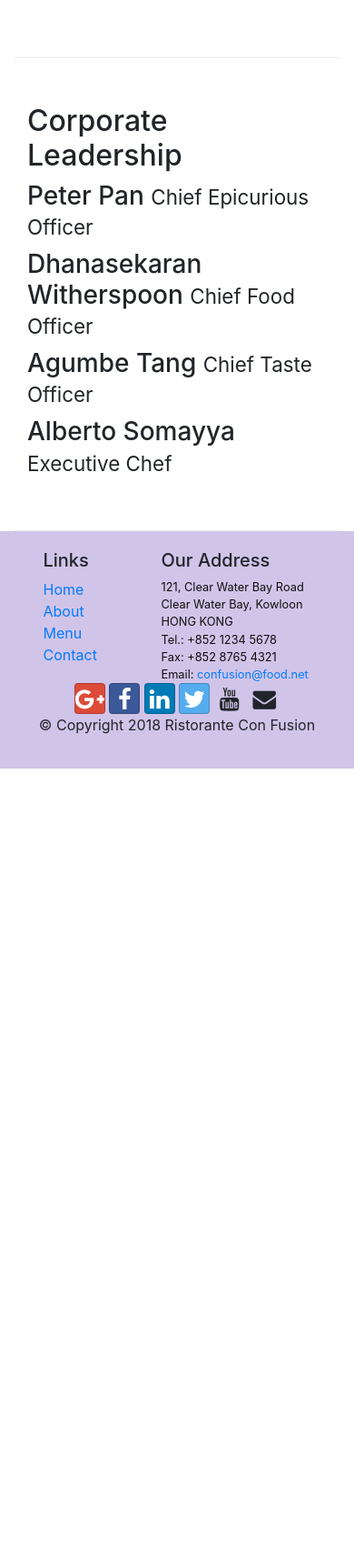
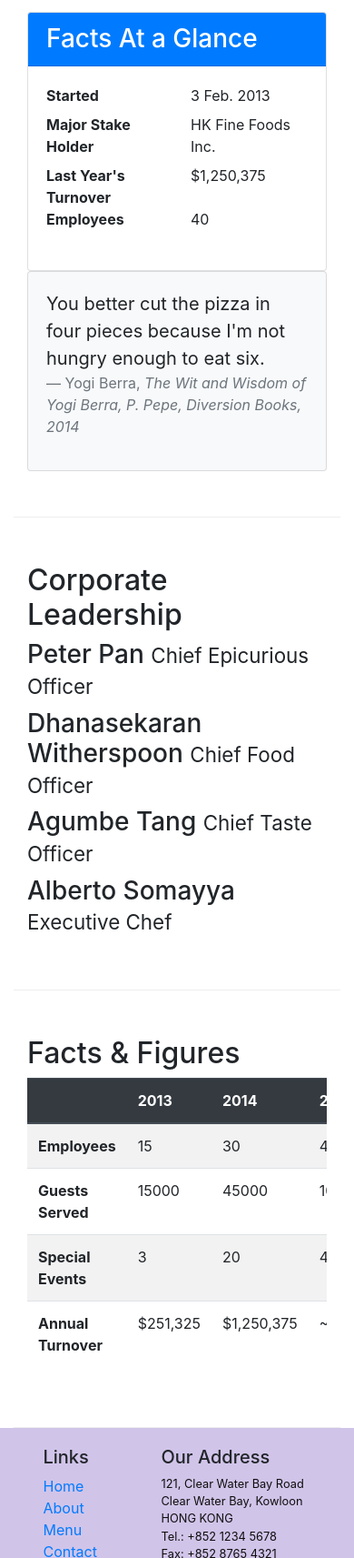
Before and after one commit to JakubWrzesniak/conFusion, a website: page aboutus.html in a window 390 px wide. Shown: the part 1036-2749 px from the top of the page at 91% size. Before the commit the page ends 1881 px from the top, so only its background shows below. Drawn offline with nearby package versions, Linux system fonts and the light colour scheme.

Commit message:
Tables and cards

```diff
--- a/aboutus.html
+++ b/aboutus.html
@@ -69,7 +69,32 @@
                     in Hong Kong. Featuring four of the best three-star Michelin chefs in the world, you never know what will arrive on your plate the next time you visit us.</p>
                 <p>The restaurant traces its humble beginnings to <em>The Frying Pan</em>, a successful chain started by our CEO, Mr. Peter Pan, that featured for the first time the world's best cuisines in a pan.</p>
             </div>
-            <div class="col-12 col=sm">
+
+            <div class="col-12 col-sm-6">
+                <div class="card">
+                    <h3 class="card-header bg-primary text-white">Facts At a Glance</h3>
+                    <div class="card-body">
+                        <dl class="row">
+                            <dt class="col-6">Started</dt>
+                            <dd class="col-6">3 Feb. 2013</dd>
+                            <dt class="col-6">Major Stake Holder</dt>
+                            <dd class="col-6">HK Fine Foods Inc.</dd>
+                            <dt class="col-6">Last Year's Turnover</dt>
+                            <dd class="col-6">$1,250,375</dd>
+                            <dt class="col-6">Employees</dt>
+                            <dd class="col-6">40</dd>
+                        </dl>
+                    </div>
+                </div>
+            </div>
+            <div class="col-12">
+                <div class="card card-body bg-light">
+                    <blockquote class="blockquote">
+                        <p class="mb-0">You better cut the pizza in four pieces because I'm not hungry enough to eat six.</p>
+                        <footer class="blockquote-footer">Yogi Berra, <cite title="Cource Title">The Wit and Wisdom of Yogi Berra,
+                            P. Pepe, Diversion Books, 2014</cite></footer>
+                    </blockquote>
+                </div>
             </div>
         </div>
 
@@ -91,7 +116,50 @@
                 <p class="d-none d-sm-block">Award winning three-star Michelin chef with wide International experience having worked closely with whos-who in the culinary world, he specializes in creating mouthwatering Indo-Italian fusion experiences. He says, <em>Put together the cuisines from the two craziest cultures, and you get a winning hit! Amma Mia!</em></p>
             </div>
         </div>
-
+        <div class="row row-content">
+            <div class="col-12 col-sm-9">
+                <h2>Facts &amp; Figures</h2>
+                <div class="table-responsive">
+                    <table class="table table-striped">
+                        <thead class="thead-dark">
+                            <tr>
+                                <th>&nbsp;</th>
+                                <th>2013</th>
+                                <th>2014</th>
+                                <th>2015</th>
+                            </tr>
+                        </thead>
+                        <tbody>
+                            <tr>
+                                <th>Employees</th>
+                                <td>15</td>
+                                <td>30</td>
+                                <td>40</td>
+                            </tr>
+                            <tr>
+                                <th>Guests Served</th>
+                                <td>15000</td>
+                                <td>45000</td>
+                                <td>100,000</td>
+                            </tr>
+                            <tr>
+                                <th>Special Events</th>
+                                <td>3</td>
+                                <td>20</td>
+                                <td>45</td>
+                            </tr>
+                            <tr>
+                                <th>Annual Turnover</th>
+                                <td>$251,325</td>
+                                <td>$1,250,375</td>
+                                <td>~$3,000,000</td>
+                            </tr>
+                        </tbody>
+                    </table>
+                </div>
+            </div>
+            <div class="col-12 col-sm-3"></div>
+        </div>
     </div>
 
     <footer class="footer">
```
